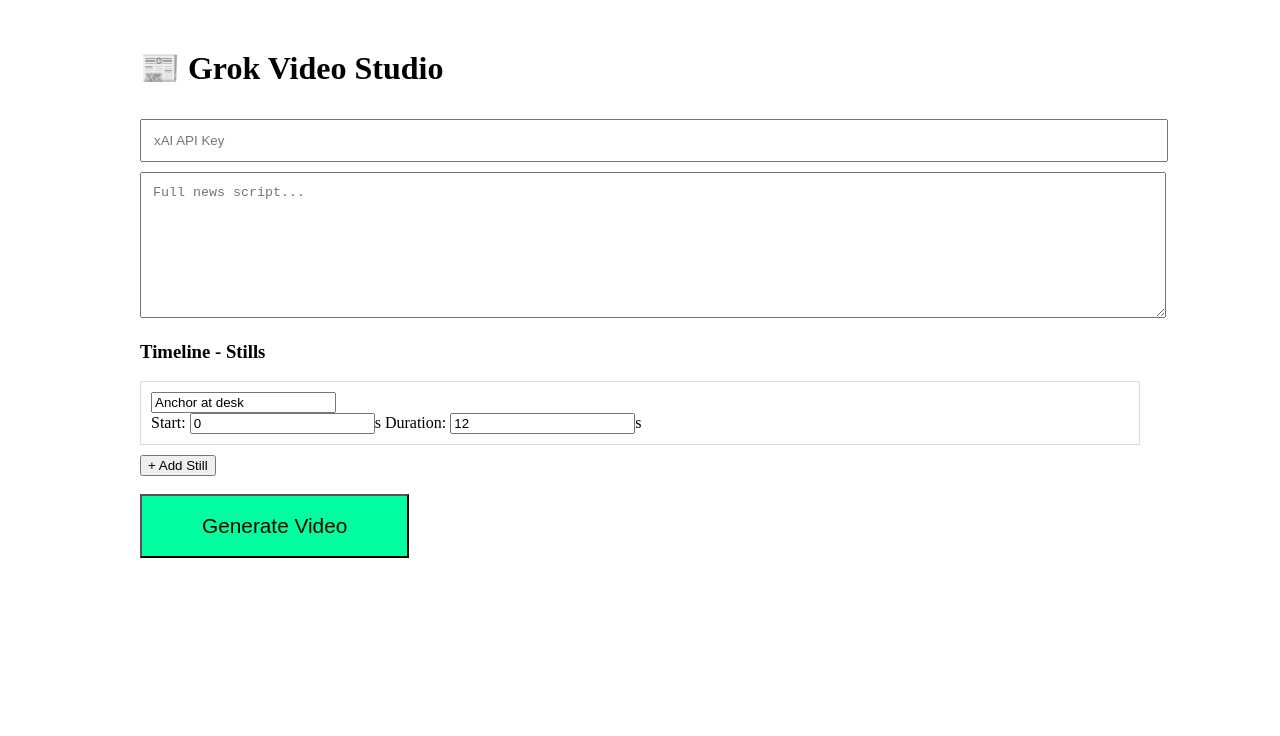
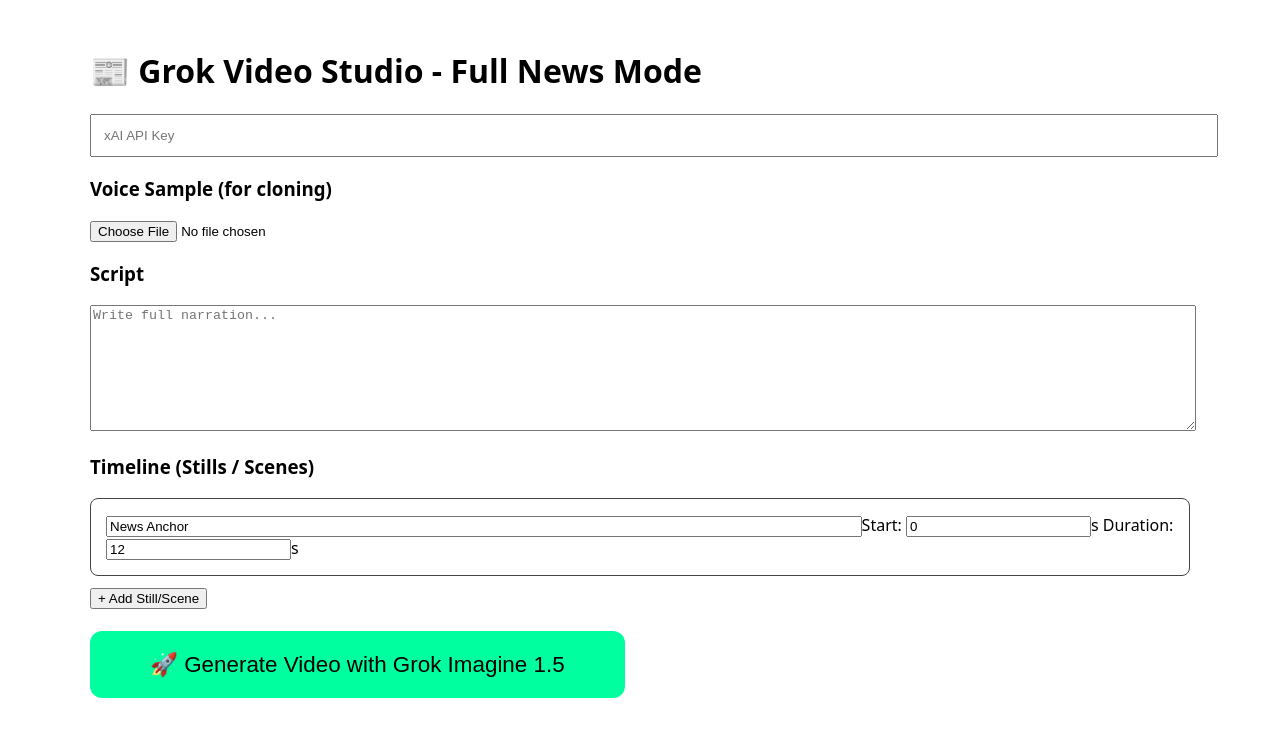
Before and after one commit to conceptcollisionapp/Grok-video-studio, a React (Create React App) app: page / in a window 1280 px wide. Shown: the top 736 px of the page. Built offline with nearby package versions, Linux system fonts and the light colour scheme.

Commit message:
Update App.js

```diff
--- a/src/App.js
+++ b/src/App.js
@@ -2,75 +2,76 @@
 
 function App() {
   const [apiKey, setApiKey] = useState('');
-  const [backendUrl] = useState('https://your-railway-backend.up.railway.app'); // ← Change this
+  const [backendUrl] = useState('https://your-railway-app.up.railway.app'); // Update with real URL
   const [script, setScript] = useState('');
+  const [voiceFile, setVoiceFile] = useState(null);
   const [scenes, setScenes] = useState([
-    { id: 1, description: "Anchor at desk", start: 0, duration: 12 }
+    { id: 1, description: "News Anchor", start: 0, duration: 12 }
   ]);
   const [status, setStatus] = useState('');
 
   const addScene = () => {
-    setScenes([...scenes, { id: Date.now(), description: "New still", start: 15, duration: 8 }]);
+    setScenes([...scenes, { id: Date.now(), description: "", start: scenes.length * 10, duration: 8 }]);
   };
 
   const generateVideo = async () => {
-    setStatus('Sending to backend...');
+    if (!apiKey) {
+      setStatus("Please enter xAI API Key");
+      return;
+    }
+    setStatus('Generating... (this may take 30-60s)');
+
+    const formData = new FormData();
+    formData.append('prompt', script);
+    formData.append('api_key', apiKey);
+    if (voiceFile) formData.append('voice_file', voiceFile);
+
     try {
       const res = await fetch(`${backendUrl}/generate`, {
         method: 'POST',
-        headers: { 'Content-Type': 'application/json' },
-        body: JSON.stringify({ prompt: script, api_key: apiKey, scenes })
+        body: formData
       });
       const data = await res.json();
-      setStatus(`Job started! ID: ${data.job_id}`);
+      setStatus(`Success! Video Job ID: \( {data.job_id} \){data.video_url ? ' - Check console for URL' : ''}`);
     } catch (e) {
-      setStatus('Error connecting to backend. Check URL.');
+      setStatus('Error: ' + e.message);
     }
   };
 
   return (
-    <div style={{ padding: '20px', maxWidth: '1000px', margin: 'auto' }}>
-      <h1>📰 Grok Video Studio</h1>
+    <div style={{ padding: '20px', maxWidth: '1100px', margin: 'auto', fontFamily: 'system-ui' }}>
+      <h1>📰 Grok Video Studio - Full News Mode</h1>
 
-      <input
-        type="password"
-        placeholder="xAI API Key"
-        value={apiKey}
-        onChange={(e) => setApiKey(e.target.value)}
-        style={{ width: '100%', padding: '12px', margin: '10px 0' }}
-      />
+      <input type="password" placeholder="xAI API Key" value={apiKey} onChange={e => setApiKey(e.target.value)} style={{width:'100%', padding:'12px'}} />
 
-      <textarea
-        value={script}
-        onChange={(e) => setScript(e.target.value)}
-        placeholder="Full news script..."
-        rows="8"
-        style={{ width: '100%', padding: '12px' }}
-      />
+      <h3>Voice Sample (for cloning)</h3>
+      <input type="file" accept="audio/*" onChange={e => setVoiceFile(e.target.files[0])} />
 
-      <h3>Timeline - Stills</h3>
-      {scenes.map((s, i) => (
-        <div key={s.id} style={{ border: '1px solid #ddd', padding: '10px', margin: '10px 0' }}>
-          <input value={s.description} onChange={(e) => {
-            const ns = [...scenes];
-            ns[i].description = e.target.value;
-            setScenes(ns);
-          }} />
-          <div>Start: <input type="number" value={s.start} onChange={(e) => {
+      <h3>Script</h3>
+      <textarea value={script} onChange={e => setScript(e.target.value)} rows="8" style={{width:'100%'}} placeholder="Write full narration..." />
+
+      <h3>Timeline (Stills / Scenes)</h3>
+      {scenes.map((scene, i) => (
+        <div key={scene.id} style={{border:'1px solid #444', padding:'15px', margin:'10px 0', borderRadius:'8px'}}>
+          <input value={scene.description} onChange={e => {
+            const ns = [...scenes]; ns[i].description = e.target.value; setScenes(ns);
+          }} placeholder="Scene description" style={{width:'70%'}} />
+          Start: <input type="number" value={scene.start} onChange={e => {
             const ns = [...scenes]; ns[i].start = +e.target.value; setScenes(ns);
-          }} />s Duration: <input type="number" value={s.duration} onChange={(e) => {
+          }} />s
+          Duration: <input type="number" value={scene.duration} onChange={e => {
             const ns = [...scenes]; ns[i].duration = +e.target.value; setScenes(ns);
-          }} />s</div>
+          }} />s
         </div>
       ))}
-      <button onClick={addScene}>+ Add Still</button>
+      <button onClick={addScene}>+ Add Still/Scene</button>
 
-      <br /><br />
-      <button onClick={generateVideo} style={{ padding: '18px 60px', fontSize: '1.3em', background: '#00ff9f' }}>
-        Generate Video
+      <br/><br/>
+      <button onClick={generateVideo} style={{padding:'20px 60px', fontSize:'1.4em', background:'#00ff9f', border:'none', borderRadius:'12px'}}>
+        🚀 Generate Video with Grok Imagine 1.5
       </button>
 
-      <p>{status}</p>
+      <p style={{marginTop:'20px', fontWeight:'bold'}}>{status}</p>
     </div>
   );
 }
```
